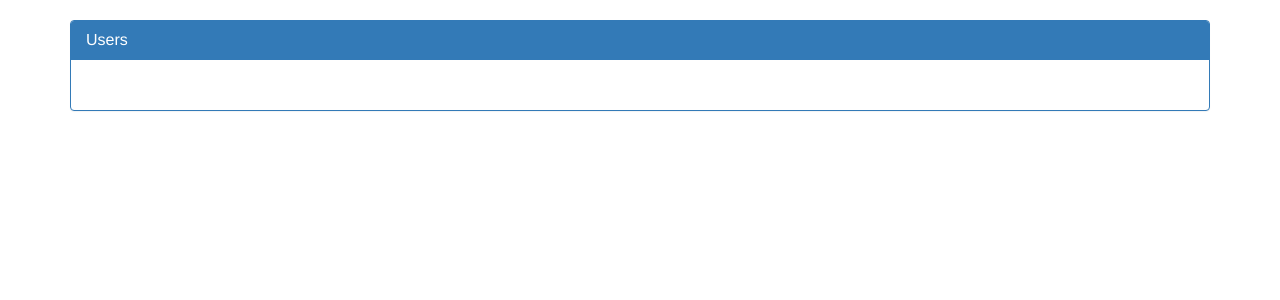
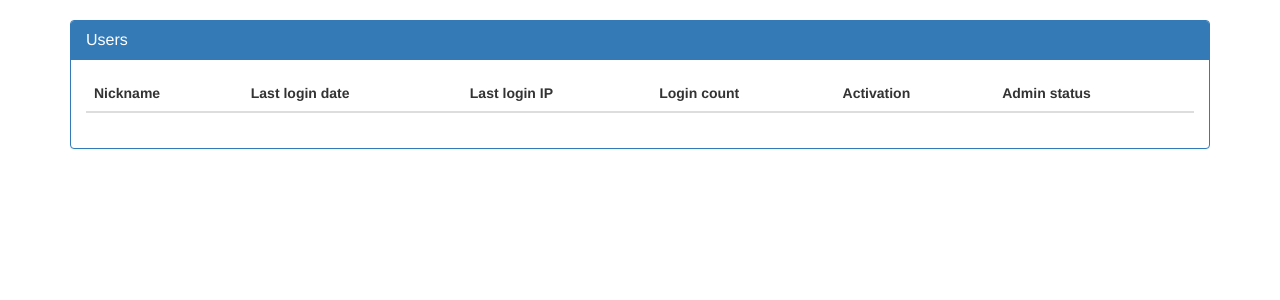
Before and after one commit to ANSSI-FR/polichombr, a Flask app: template poli/templates/admin.html in a window 1280 px wide. Shown: the part 52-352 px from the top of the page. Run offline with Flask 2, Linux system fonts and the light colour scheme; the template is opened without the code that fills it, so the values that code supplies are empty; the visitor is signed in with stand-in values (Sample User, id 1); data comes from the database, SQL or seed files in the repository; parts of the project's set-up code (start-up, migrations or seed data) failed here and were passed over; some libraries are stand-ins or nearby versions.

Commit message:
Add users to admin view

```diff
--- a/poli/templates/admin.html
+++ b/poli/templates/admin.html
@@ -8,9 +8,23 @@
 		</div>
 		<div class="panel-body">
 			<table class="table">
+				<thead>
+					<tr>
+						<th>Nickname</th>
+						<th>Last login date</th>
+						<th>Last login IP</th>
+						<th>Login count</th>
+						<th>Activation</th>
+						<th>Admin status</th>
+					</tr>
+				</thead>
+				<tbody>
 				{% for u in users %}
 					<tr>
 						<td>{{u.nickname}} </td>
+						<td>{{u.last_login_at}}</td>
+						<td>{{u.last_login_ip}}</td>
+						<td>{{u.login_count}}</td>
 						<td>
 							{% if u.is_active %}
 								<a href="/user/{{u.id}}/deactivate" class="btn btn-danger">
@@ -22,8 +36,11 @@
 								</a>
 							{% endif %}
 						</td>
+						<td></td>
+
 					</tr>
 				{% endfor %}
+				</tbody>
 			</table>
 		</div>
 	</div>
```
